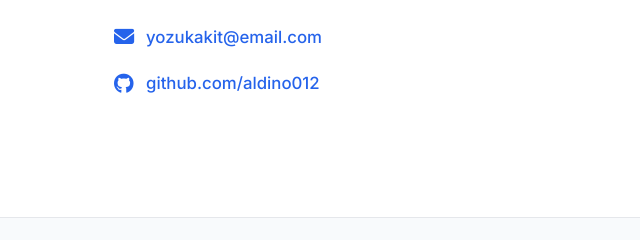
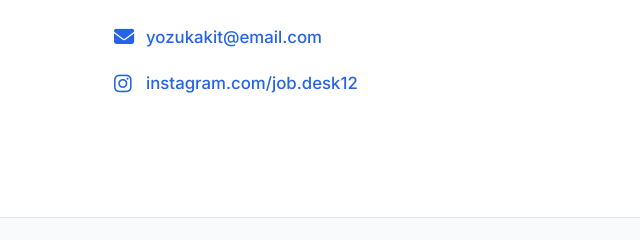
Before and after one commit to aldino012/portofolio, a plain HTML site: page index.html in a window 1280 px wide. Shown: the part 3907-4147 px from the top of the page, 0-640 px from the left. Drawn offline with Linux system fonts and the light colour scheme.

Commit message:
Update Portofolio

```diff
--- a/index.html
+++ b/index.html
@@ -281,9 +281,9 @@
                 </a>
               </li>
               <li>
-                <a href="https://github.com/aldino012" target="_blank">
-                  <i class="fab fa-github"></i>
-                  github.com/aldino012
+                <a href="https://www.instagram.com/job.desk12/" target="_blank">
+                  <i class="fab fa-instagram"></i>
+                  instagram.com/job.desk12
                 </a>
               </li>
             </ul>
```
